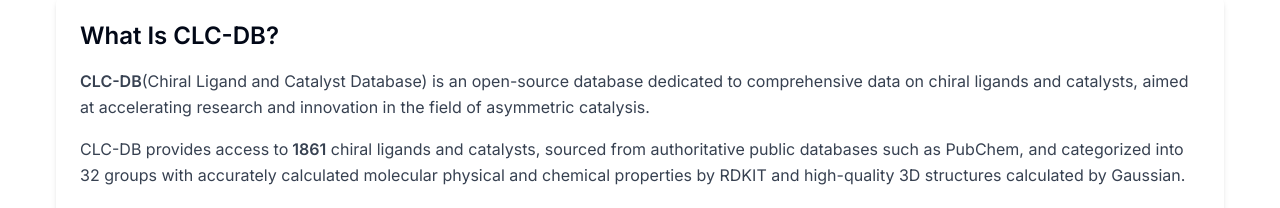
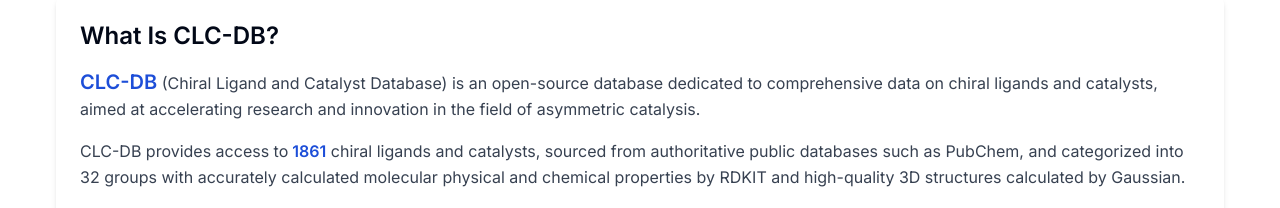
Before and after one commit to ukeSJTU/clc-db-frontend, a Next.js app: page / in a window 1280 px wide. Shown: the part 392-600 px from the top of the page. Built offline with nearby package versions, Linux system fonts and the light colour scheme; no server answers.

Commit message:
fix(ui): add color to important info on homepage

```diff
--- a/app/page.tsx
+++ b/app/page.tsx
@@ -53,7 +53,9 @@ const Home: NextPage = () => {
                             What Is CLC-DB?
                         </h2>
                         <p className="text-gray-700 leading-relaxed">
-                            <span className="font-semibold">CLC-DB</span>
+                            <span className="font-semibold text-blue-700 text-xl">
+                                CLC-DB
+                            </span>{" "}
                             (Chiral Ligand and Catalyst Database) is an
                             open-source database dedicated to comprehensive data
                             on chiral ligands and catalysts, aimed at
@@ -62,12 +64,16 @@ const Home: NextPage = () => {
                         </p>
                         <p className="text-gray-700 leading-relaxed mt-4">
                             CLC-DB provides access to
-                            <span className="font-semibold"> 1861</span> chiral
-                            ligands and catalysts, sourced from authoritative
-                            public databases such as PubChem, and categorized
-                            into 32 groups with accurately calculated molecular
-                            physical and chemical properties by RDKIT and
-                            high-quality 3D structures calculated by Gaussian.
+                            <span className="font-semibold text-blue-700">
+                                {" "}
+                                1861
+                            </span>{" "}
+                            chiral ligands and catalysts, sourced from
+                            authoritative public databases such as PubChem, and
+                            categorized into 32 groups with accurately
+                            calculated molecular physical and chemical
+                            properties by RDKIT and high-quality 3D structures
+                            calculated by Gaussian.
                         </p>
                         <p className="text-gray-700 leading-relaxed mt-4">
                             Additionally, we offer built-in tools for
```
